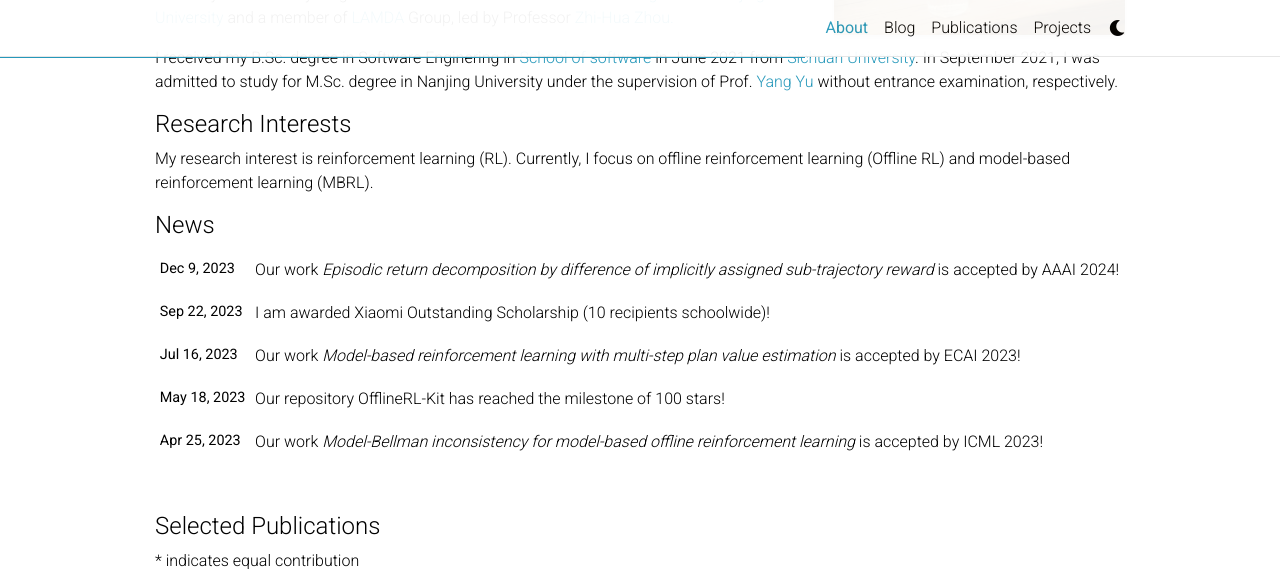
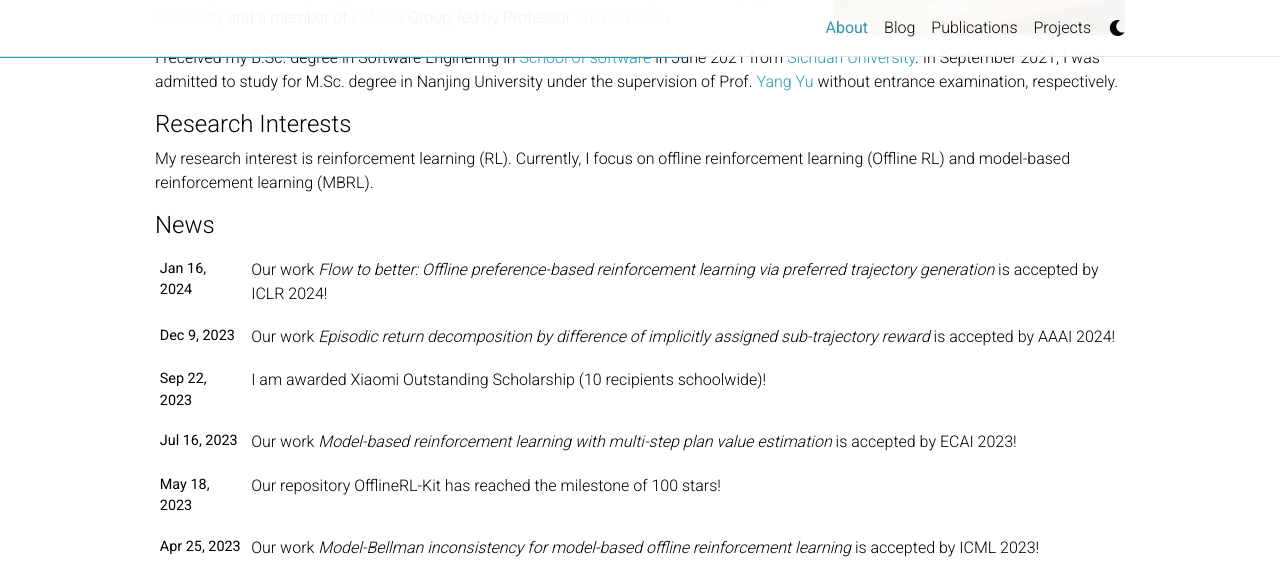
Before and after one commit to yihaosun1124/yihaosun1124.github.io, a Jekyll site: the page built from _pages/about.md, in a window 1280 px wide and 900 px high, scrolled down 385 px, cut to the strip 0-569 px from the top of the window. Built offline with Jekyll 4.4.1, drawn with Linux system fonts in a browser that asks for light colours; full-size pictures stand in for the smaller copies a plugin makes; comment, search, counter and statistics services are not loaded; a style sheet for code colours, icons or effects is not loaded.

Commit message:
update pub

```diff
--- a/_data/cv.yml
+++ b/_data/cv.yml
@@ -43,6 +43,16 @@
       abbr: ECAI'23
       year: 2023
 
+    - title: Episodic return decomposition by difference of implicitly assigned sub-trajectory reward
+      authors: Haoxin Lin, Hongqiu Wu, Jiaji Zhang, Yihao Sun, Junyin Ye, Yang Yu
+      abbr: AAAI'24
+      year: 2024
+
+    - title: Flow to better, Offline preference-based reinforcement learning via preferred trajectory generation
+      authors: Zhilong Zhang*, Yihao Sun*, Junyin Ye, Tianshou Liu, Jiaji Zhang, Yang Yu
+      abbr: ICLR'24
+      year: 2024
+
 - title: Open Source Projects
   type: time_table
   contents:
--- a/_pages/publications.md
+++ b/_pages/publications.md
@@ -3,7 +3,7 @@
 permalink: /publications/
 title: Publications
 description:
-years: [2023]
+years: [2023, 2024]
 nav: true
 ---
 \* indicates equal contributioncon.
```
Also changed, not shown: _bibliography/conferences.bib (+21 -2 lines), _news/ftb_iclr_24.md (added, +8 -0 lines), _projects/offlinerl_kit.md (+1 -0 lines), 1 other file.
